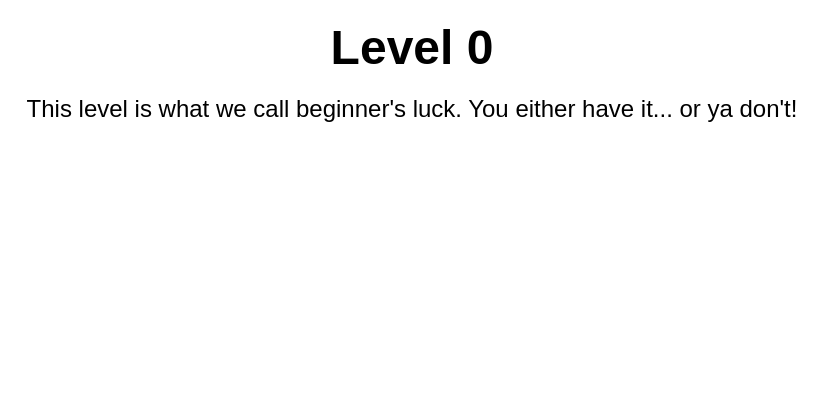
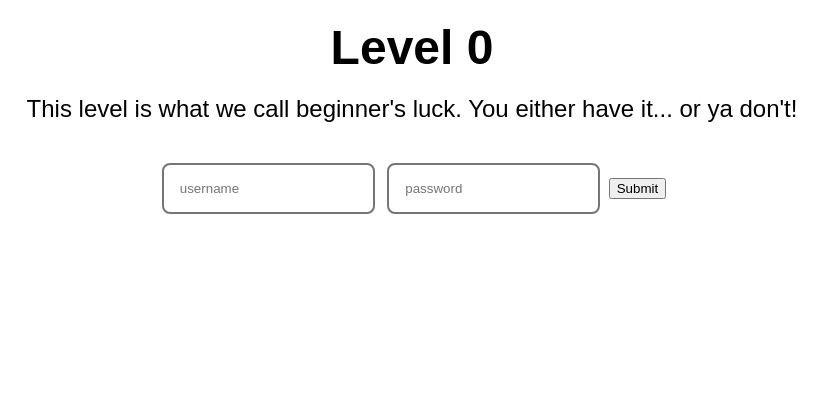
Before and after one commit to sonorousduck/hacking_challenge, a Django app: template challenges/templates/challenges/challenge10.html in a window 1280 px wide. Shown: the part 60-473 px from the top of the page, without its empty margins (228-1055 px from the left). Run offline with Django 3.2, Linux system fonts and the light colour scheme; the template is opened without the code that fills it: values that come from a table or form of the project are taken from there, others are empty; data comes from the database, SQL or seed files in the repository.

Commit message:
Finished up porting over the challenges, and they are all solvable in the fashion they were before creating this. Next up I need to start working on admin

```diff
--- a/challenges/templates/challenges/challenge10.html
+++ b/challenges/templates/challenges/challenge10.html
@@ -18,6 +18,14 @@
         {% include 'challenges/levelDescriptionTemplate.html' %}
 
 
+        <div class="loginForm">
+            <form action="../adminLogin/" method="POST" autocomplete="off">
+                {% csrf_token %}
+                <input class="formEntry" type="text" name="username" placeholder="username">
+                <input class="formEntry" type="password" name="password" placeholder="password">
+                <button type="submit"> Submit </button>
+            </form>
+        </div>
 
 
 
--- a/challenges/urls.py
+++ b/challenges/urls.py
@@ -14,4 +14,5 @@ urlpatterns = [
         path('securityValidation', views.securityValidation, name='securityValidation'),
         path('secure', views.secure, name='secure'),
         path('cookieValidation/', views.cookieValidation, name='cookieValidation'),
+        path('adminLogin/', views.adminLogin, name='adminLogin'),
 ]
```
Also changed, not shown: challenges/views.py (+32 -1 lines), challenges/migrations/0002_populateChallenges.py.
